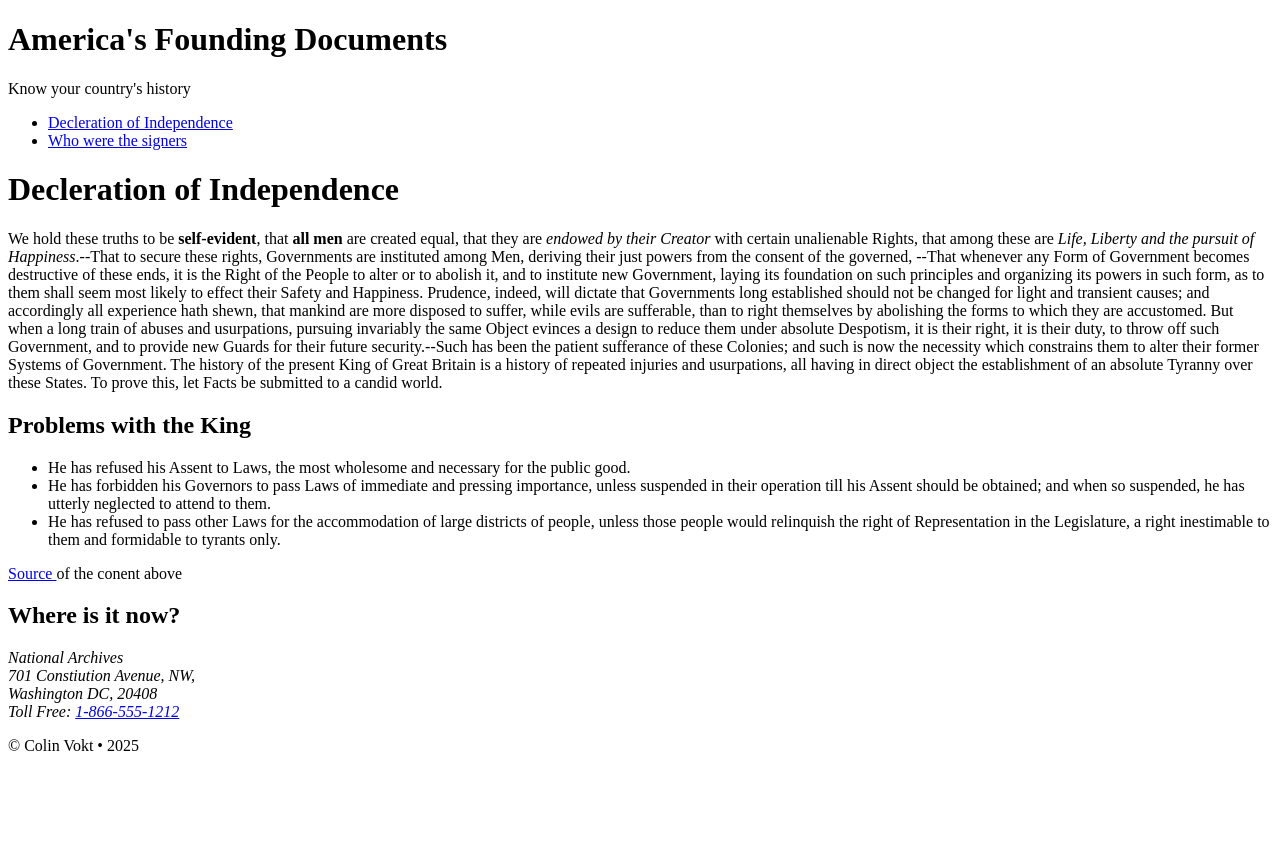
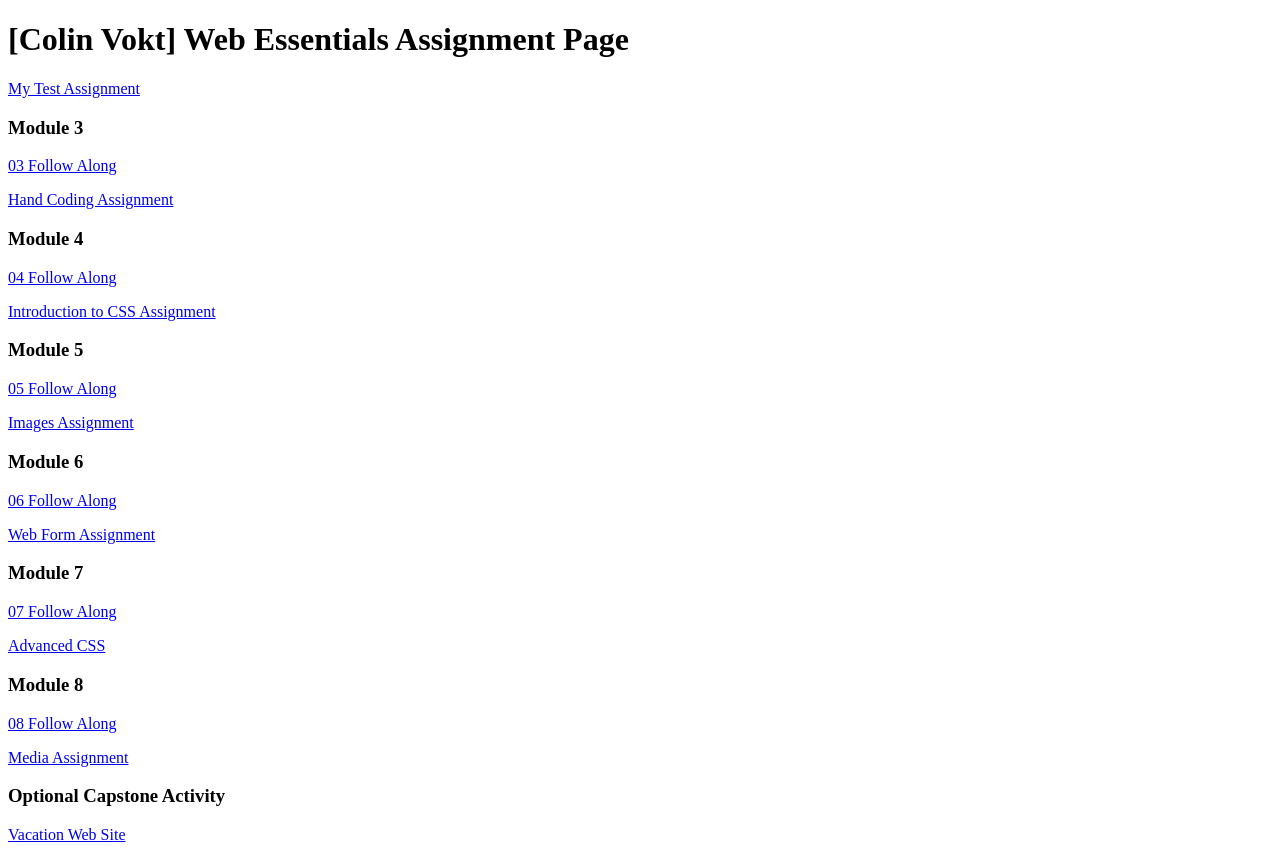
Before and after one commit to colinevokt/dwdd1600, a plain HTML site: page index.html in a window 1280 px wide. Before the commit the page ends 800 px from the top, so only its background shows below. Drawn offline with Linux system fonts and the light colour scheme.

Commit message:
Update index.html

```diff
--- a/index.html
+++ b/index.html
@@ -1,103 +1,41 @@
+
+
 <!DOCTYPE html>
 <html lang="en">
+	<head>
+		<meta charset="UTF-8">
+		<meta name="viewport" content="width=device-width, initial-scale=1.0">
+		<title>dwdd 1600 assignment list page</title>
+	</head>
+	<body>
+		<h1>[Colin Vokt] Web Essentials Assignment Page</h1>
+		<p><a href="01test">My Test Assignment</a></p>
 
-<head>
-    <meta charset="UTF-8">
-    <meta name="viewport" content="width=device-width, initial-scale=1.0">
-    <title>America's Founding Documents: Decleration of Independence</title>
-    <meta name="description" content="Learn about the Decleration of Independence of the United States.">
-    <meta name="author" content="Colin Vokt">
-</head>
+		<h3>Module 3</h3>
+		<p><a href="03follow-along">03 Follow Along</a></p>
+		<p><a href="03hand-coding">Hand Coding Assignment</a></p>
 
-<body>
-    <!--This is the start of the header.-->
-    <header>
+		<h3>Module 4</h3>
+		<p><a href="04follow-along">04 Follow Along</a></p>
+		<p><a href="04intro-css">Introduction to CSS Assignment</a></p>
 
-        <h1>America's Founding Documents</h1>
-        <p>Know your country's history</p>
+		<h3>Module 5</h3>
+		<p><a href="05follow-along">05 Follow Along</a></p>
+		<p><a href="05images">Images Assignment</a></p>
 
+		<h3>Module 6</h3>
+		<p><a href="06follow-along">06 Follow Along</a></p>
+		<p><a href="06form">Web Form Assignment</a></p>
 
+		<h3>Module 7</h3>
+		<p><a href="07follow-along">07 Follow Along</a></p>
+		<p><a href="07advanced-css">Advanced CSS</a></p>
 
-    </header>
+		<h3>Module 8</h3>
+		<p><a href="08follow-along">08 Follow Along</a></p>
+		<p><a href="08media">Media Assignment</a></p>
 
-    <!--This is the start of the navigation.-->
-    <nav>
-        <ul>
-            <li>
-                <a href="index.html">Decleration of Independence</a>
-            </li>
-            <li>
-                <a href="signers.html">Who were the signers</a>
-            </li>
-        </ul>
-    </nav>
-
-    <!--This is the start my main section.-->
-    <main>
-        <h1>Decleration of Independence</h1>
-
-        <p>
-            We hold these truths to be <b>self-evident</b>, that <strong>all men</strong> are created equal, that they
-            are <i>endowed by their Creator</i> with certain unalienable Rights, that among these are <em>Life, Liberty
-                and the pursuit of Happiness</em>.--That to secure these rights, Governments are instituted among Men,
-            deriving their just powers from the consent of the governed, --That whenever any Form of Government becomes
-            destructive of these ends, it is the Right of the People to alter or to abolish it, and to institute new
-            Government, laying its foundation on such principles and organizing its powers in such form, as to them
-            shall seem most likely to effect their Safety and Happiness. Prudence, indeed, will dictate that Governments
-            long established should not be changed for light and transient causes; and accordingly all experience hath
-            shewn, that mankind are more disposed to suffer, while evils are sufferable, than to right themselves by
-            abolishing the forms to which they are accustomed. But when a long train of abuses and usurpations, pursuing
-            invariably the same Object evinces a design to reduce them under absolute Despotism, it is their right, it
-            is their duty, to throw off such Government, and to provide new Guards for their future security.--Such has
-            been the patient sufferance of these Colonies; and such is now the necessity which constrains them to alter
-            their former Systems of Government. The history of the present King of Great Britain is a history of
-            repeated injuries and usurpations, all having in direct object the establishment of an absolute Tyranny over
-            these States. To prove this, let Facts be submitted to a candid world.
-        </p>
-
-        <h2>
-            Problems with the King
-        </h2>
-        <ul>
-            <li>
-                He has refused his Assent to Laws, the most wholesome and necessary for the public good.
-            </li>
-
-            <li>
-                He has forbidden his Governors to pass Laws of immediate and pressing importance, unless suspended in
-                their operation till his Assent should be obtained; and when so suspended, he has utterly neglected to
-                attend to them.
-            </li>
-            <li>
-                He has refused to pass other Laws for the accommodation of large districts of people, unless those
-                people would relinquish the right of Representation in the Legislature, a right inestimable to them and
-                formidable to tyrants only.
-            </li>
-        </ul>
-        <p>
-            <a href="https://www.archives.gov/founding-docs/declaration-transcript" target="_blank">Source
-
-            </a>
-            of the conent above
-        </p>
-        <h2>
-            Where is it now?
-        </h2>
-        <address>
-            National Archives<br>
-            701 Constiution Avenue, NW,<br>
-            Washington DC, 20408<br>
-            Toll Free: <a href="tel:8665551212">1-866-555-1212</a><br>
-        </address>
-    </main>
-
-
-    <!--This is the start of the footer.-->
-    <footer>
-        <p>&copy; Colin Vokt &bull; 2025</p>
-    </footer>
-
-
-</body>
-
+		<h3>Optional Capstone Activity</h3>
+		<p><a href="vacation">Vacation Web Site</a></p>
+	</body>
 </html>
```
